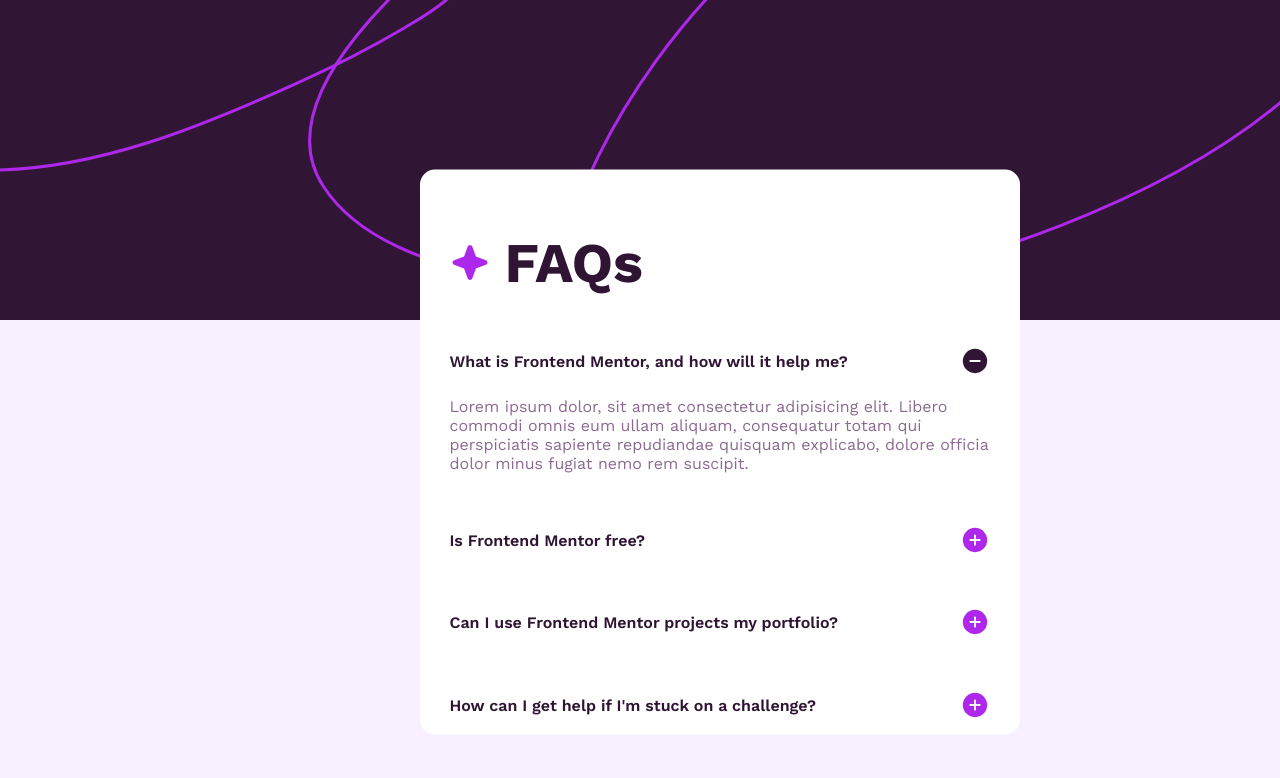
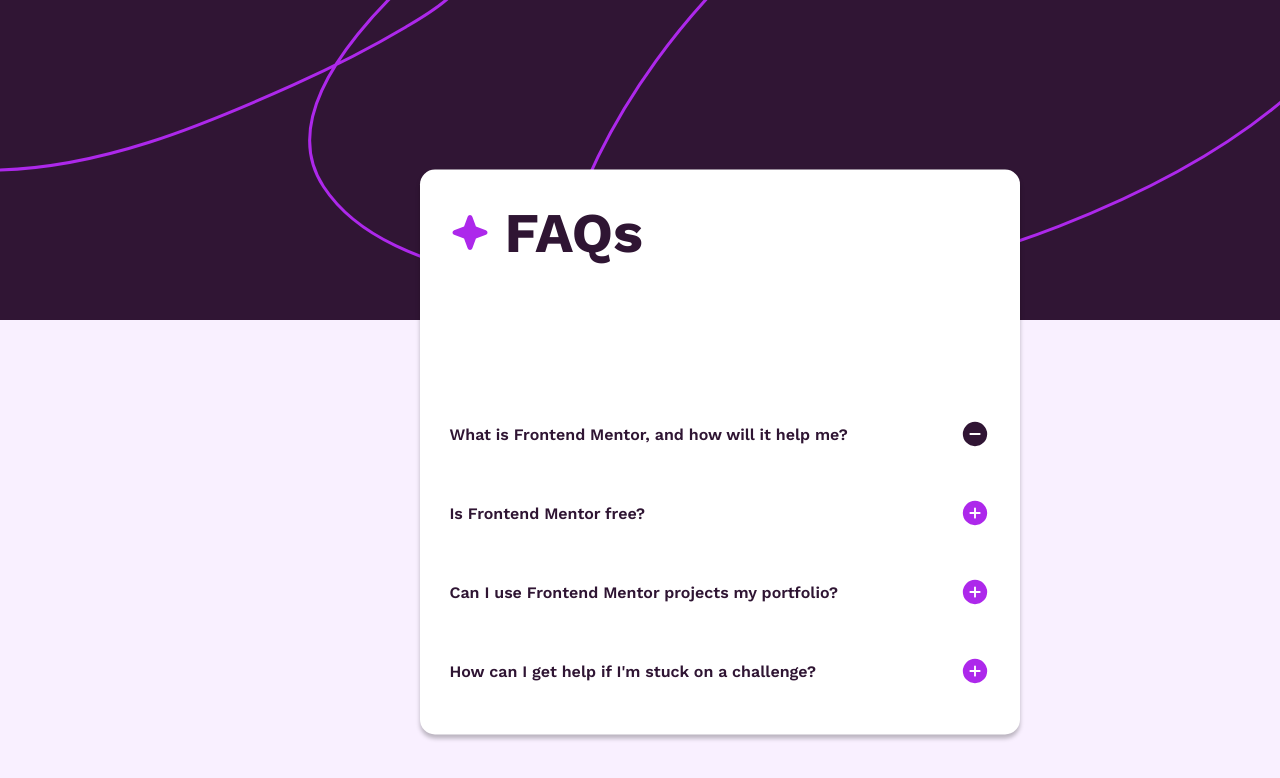
Before and after one commit to 222sucram/frontend-mentor, a plain HTML site: page faq-accordion-main/index.html in a window 1280 px wide. Shown: the top 778 px of the page. Drawn offline with Linux system fonts and the light colour scheme.

Commit message:
toggle button images

```diff
--- a/faq-accordion-main/index.html
+++ b/faq-accordion-main/index.html
@@ -19,24 +19,28 @@
   <div class="card-content">
     <ul class="card-list">
       <li class="card-item">
-          <p>What is Frontend Mentor, and how will it help me?</p>
-          <img src="assets/images/icon-minus.svg">
-          <p class="card-info">Lorem ipsum dolor, sit amet consectetur adipisicing elit. Libero commodi omnis eum ullam aliquam, consequatur totam qui perspiciatis sapiente repudiandae quisquam explicabo, dolore officia dolor minus fugiat nemo rem suscipit.</p>
+          <p class="item-title">What is Frontend Mentor, and how will it help me?</p>
+          <img class="btn" src="assets/images/icon-minus.svg">
+          <p class="card-info hide">Lorem ipsum dolor, sit amet consectetur adipisicing elit. Libero commodi omnis eum ullam aliquam, consequatur totam qui perspiciatis sapiente repudiandae quisquam explicabo, dolore officia dolor minus fugiat nemo rem suscipit.</p>
       </li>
       <li class="card-item">
-          <p>Is Frontend Mentor free?</p>
-          <img src="assets/images/icon-plus.svg">
+          <p class="item-title">Is Frontend Mentor free?</p>
+          <img class="btn" src="assets/images/icon-plus.svg">
+          <p class="card-info hide">Lorem ipsum dolor, sit amet consectetur adipisicing elit. Libero commodi omnis eum ullam aliquam, consequatur totam qui perspiciatis sapiente repudiandae quisquam explicabo, dolore officia dolor minus fugiat nemo rem suscipit.</p>
       </li>
       <li class="card-item">
-          <p>Can I use Frontend Mentor projects my portfolio?</p>
-          <img src="assets/images/icon-plus.svg">
+          <p class="item-title">Can I use Frontend Mentor projects my portfolio?</p>
+          <img class="btn" src="assets/images/icon-plus.svg">
+          <p class="card-info hide">Lorem ipsum dolor, sit amet consectetur adipisicing elit. Libero commodi omnis eum ullam aliquam, consequatur totam qui perspiciatis sapiente repudiandae quisquam explicabo, dolore officia dolor minus fugiat nemo rem suscipit.</p>
       </li>
       <li class="card-item">
-          <p>How can I get help if I'm stuck on a challenge?</p>
-          <img src="assets/images/icon-plus.svg">
+          <p class="item-title">How can I get help if I'm stuck on a challenge?</p>
+          <img class="btn" src="assets/images/icon-plus.svg">
+          <p class="card-info hide">Lorem ipsum dolor, sit amet consectetur adipisicing elit. Libero commodi omnis eum ullam aliquam, consequatur totam qui perspiciatis sapiente repudiandae quisquam explicabo, dolore officia dolor minus fugiat nemo rem suscipit.</p>
       </li>
     </ul>
   </div>
 </div>
+<script src="script.js"></script>
 </body>
 </html>
--- /dev/null
+++ b/faq-accordion-main/script.js
@@ -0,0 +1,23 @@
+const [...buttons] = document.querySelectorAll('.btn')
+const [...itemInfo] = document.querySelectorAll('.card-info')
+
+
+// loop thru arr
+
+buttons.forEach(btn => {
+    btn.addEventListener('click', (e) => {
+        buttons.forEach(btn => {
+            btn.src = 'assets/images/icon-plus.svg'
+        })
+        e.target.src = 'assets/images/icon-minus.svg'
+        console.log(e.target.previousElementSibling)
+    })
+})
+
+// attach event listen toggle class add/remove
+
+// on toggle set all items to hide
+
+// then set the clicked item to not hide
+
+//
--- a/faq-accordion-main/style.css
+++ b/faq-accordion-main/style.css
@@ -7,7 +7,7 @@
 
 @font-face {
     font-family: 'Work Sans';
-    src: url('/assets/fonts/WorkSans-VariableFont_wght.ttf');
+    src: url('assets/fonts/WorkSans-VariableFont_wght.ttf');
 }
 
 * {
@@ -47,11 +47,12 @@ body {
     flex-direction: column;
     justify-content: flex-start;
     align-items: center;
-    gap: 50px;
+    gap: 20px;
+    box-shadow: 0px 4px 4px rgba(0, 0, 0, 0.25);
 }
 
 .card-title {
-    margin-top: 10%;
+    margin-top: 5%;
     width: 90%;
     display: flex;
     justify-content: flex-start;
@@ -64,6 +65,7 @@ body {
 }
 
 .card-content {
+    margin-top: 5%;
     width: 90%;
 }
 
@@ -71,7 +73,9 @@ body {
     list-style-type: none;
     display: flex;
     flex-direction: column;
-    justify-content: space-between;
+    justify-content: flex-end;
+    gap: 40px;
+
 }
 
 .card-item {
@@ -84,6 +88,19 @@ body {
     transition: cubic-bezier(0.075, 0.82, 0.165, 1);
 }
 
+.item-title {
+    margin: 10px 0 10px 0;
+}
+
+.item-title:hover {
+    cursor: pointer;
+    color: #AD28EB;
+}
+
+.btn:hover {
+    cursor: pointer;
+}
+
 .card-info {
     color: var(--grayish-purple);
     font-size: 16px;
@@ -91,6 +108,10 @@ body {
     margin-top: 20px;
 }
 
+.card-info.hide {
+    display: none;
+}
+
 ul {
     height: 375px;
 }
```
